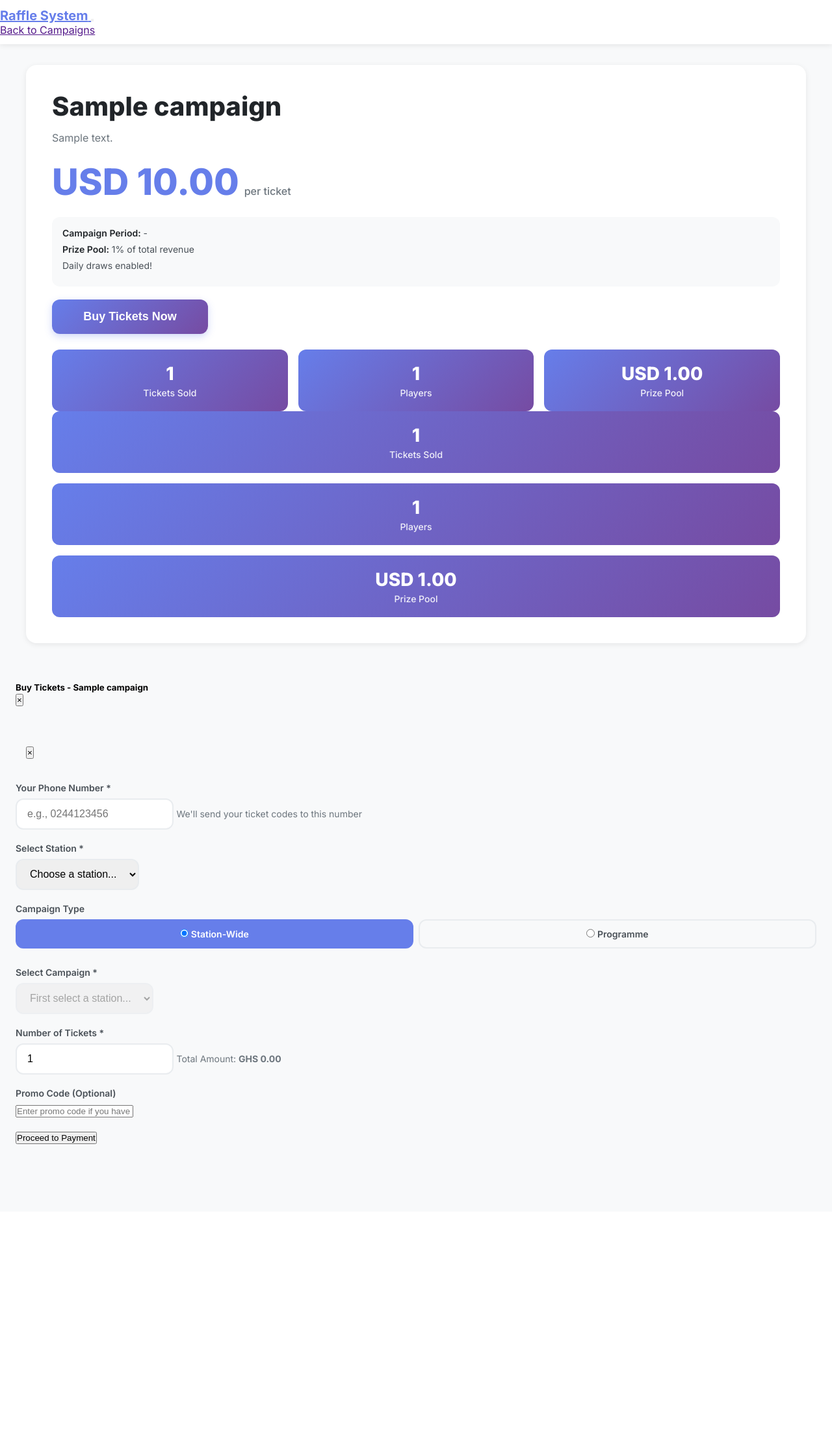
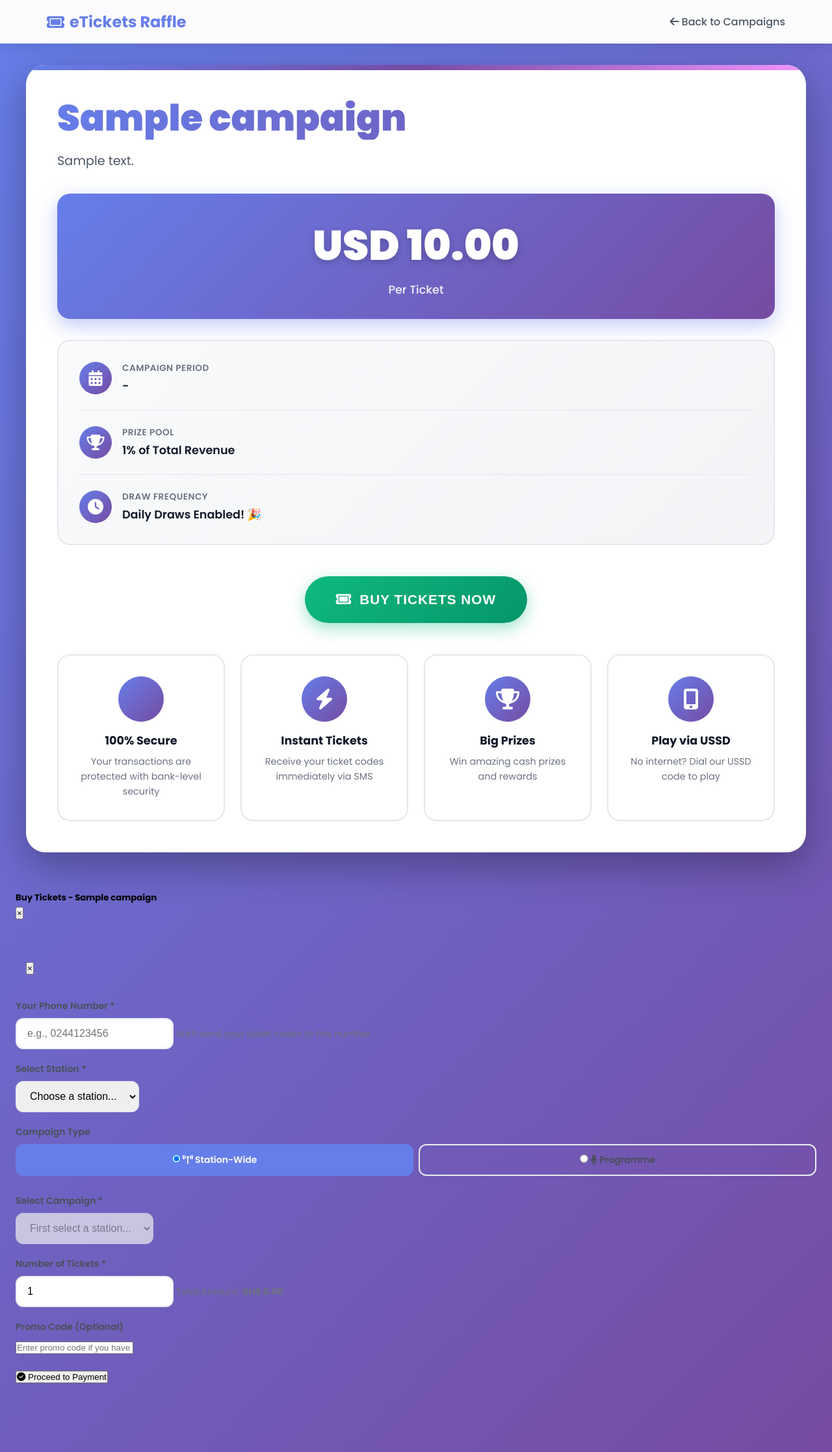
Before and after one commit to ekowmensah/raffle, a PHP site: template app/views/public/campaign.php in a window 1280 px wide. Shown: the whole page at 65% size. Before the commit the page ends 1761 px from the top, so only its background shows below. Run offline with PHP 8.4, Linux system fonts and the light colour scheme; the template is opened without the code that fills it: most values are stand-ins (such as "Sample title", 1, 10 or a date in 2020); data that the repository does not hold is empty.

Commit message:
git push

```diff
--- a/app/models/DrawWinner.php
+++ b/app/models/DrawWinner.php
@@ -147,7 +147,7 @@
                             s.name as station_name,
                             pr.name as programme_name,
                             t.ticket_code,
-                            p.phone_number
+                            p.phone as phone_number
                          FROM {$this->table} dw
                          INNER JOIN draws d ON dw.draw_id = d.id
                          INNER JOIN raffle_campaigns c ON d.campaign_id = c.id
--- a/app/views/public/campaign.php
+++ b/app/views/public/campaign.php
@@ -3,11 +3,10 @@
 <head>
     <meta charset="utf-8">
     <meta name="viewport" content="width=device-width, initial-scale=1, maximum-scale=1, user-scalable=no">
-    <title><?= htmlspecialchars($campaign->name) ?> | Raffle System</title>
+    <title><?= htmlspecialchars($campaign->name) ?> | eTickets Raffle</title>
 
-    <link rel="stylesheet" href="https://fonts.googleapis.com/css2?family=Inter:wght@300;400;500;600;700;800&display=swap">
-    <link rel="stylesheet" href="<?= vendor('fontawesome-free/css/all.min.css') ?>">
-    <link rel="stylesheet" href="<?= vendor('adminlte/css/adminlte.min.css') ?>">
+    <link rel="stylesheet" href="https://fonts.googleapis.com/css2?family=Poppins:wght@300;400;500;600;700;800;900&display=swap">
+    <link rel="stylesheet" href="https://cdnjs.cloudflare.com/ajax/libs/font-awesome/6.5.0/css/all.min.css">
     <style>
         * {
             margin: 0;
@@ -16,17 +15,18 @@
         }
 
         body {
-            font-family: 'Inter', -apple-system, BlinkMacSystemFont, sans-serif;
-            background: #f8f9fa;
+            font-family: 'Poppins', sans-serif;
+            background: linear-gradient(135deg, #667eea 0%, #764ba2 100%);
             min-height: 100vh;
             padding-bottom: 80px;
         }
 
-        /* Mobile-first navbar */
+        /* Navbar */
         .navbar-custom {
-            background: white;
-            box-shadow: 0 2px 8px rgba(0,0,0,0.08);
-            padding: 12px 0;
+            background: rgba(255,255,255,0.98);
+            backdrop-filter: blur(20px);
+            box-shadow: 0 4px 20px rgba(0,0,0,0.1);
+            padding: 1rem 0;
             position: fixed;
             top: 0;
             left: 0;
@@ -34,164 +34,279 @@
             z-index: 1000;
         }
 
+        .navbar-custom .container {
+            max-width: 1200px;
+            margin: 0 auto;
+            padding: 0 2rem;
+            display: flex;
+            justify-content: space-between;
+            align-items: center;
+        }
+
         .navbar-brand {
             font-weight: 700;
-            font-size: 1.25rem;
-            color: #667eea !important;
+            font-size: 1.5rem;
+            color: #667eea;
+            text-decoration: none;
+            display: flex;
+            align-items: center;
+            gap: 0.5rem;
+        }
+
+        .back-link {
+            color: #4b5563;
+            text-decoration: none;
+            font-weight: 500;
+            transition: color 0.3s;
+        }
+
+        .back-link:hover {
+            color: #667eea;
         }
 
         /* Campaign hero section */
         .campaign-hero {
             background: white;
-            border-radius: 0;
-            margin-top: 60px;
-            padding: 24px 16px;
-            box-shadow: 0 2px 8px rgba(0,0,0,0.08);
+            border-radius: 30px;
+            margin: 100px auto 40px;
+            max-width: 1200px;
+            padding: 3rem;
+            box-shadow: 0 20px 60px rgba(0,0,0,0.3);
+            position: relative;
+            overflow: hidden;
         }
 
-        @media (min-width: 768px) {
-            .campaign-hero {
-                border-radius: 16px;
-                margin: 80px 16px 20px;
-                padding: 40px;
-            }
+        .campaign-hero::before {
+            content: '';
+            position: absolute;
+            top: 0;
+            left: 0;
+            right: 0;
+            height: 8px;
+            background: linear-gradient(90deg, #667eea, #764ba2, #f093fb);
         }
 
-        @media (min-width: 992px) {
+        @media (max-width: 768px) {
             .campaign-hero {
-                margin: 100px auto 40px;
-                max-width: 1200px;
+                margin: 80px 1rem 2rem;
+                padding: 2rem 1.5rem;
+                border-radius: 20px;
             }
         }
 
         h1 {
-            font-size: 1.75rem;
-            font-weight: 800;
-            color: #212529;
-            margin-bottom: 12px;
+            font-size: 2.5rem;
+            font-weight: 900;
+            background: linear-gradient(135deg, #667eea, #764ba2);
+            -webkit-background-clip: text;
+            -webkit-text-fill-color: transparent;
+            margin-bottom: 1rem;
             line-height: 1.2;
         }
 
         @media (min-width: 768px) {
             h1 {
+                font-size: 3.5rem;
+            }
+        }
+
+        @media (max-width: 768px) {
+            h1 {
+                font-size: 2rem;
+            }
+        }
+
+        .lead {
+            font-size: 1.2rem;
+            color: #4b5563;
+            line-height: 1.8;
+            margin-bottom: 2rem;
+        }
+
+        @media (max-width: 768px) {
+            .lead {
+                font-size: 1rem;
+            }
+        }
+
+        /* Price tag */
+        .price-section {
+            background: linear-gradient(135deg, #667eea, #764ba2);
+            border-radius: 20px;
+            padding: 2rem;
+            margin: 2rem 0;
+            text-align: center;
+            box-shadow: 0 10px 30px rgba(102, 126, 234, 0.4);
+        }
+
+        .price-tag {
+            font-size: 4rem;
+            font-weight: 900;
+            color: white;
+            display: block;
+            text-shadow: 0 4px 12px rgba(0,0,0,0.2);
+        }
+
+        .price-label {
+            font-size: 1.1rem;
+            color: rgba(255,255,255,0.9);
+            font-weight: 500;
+            margin-top: 0.5rem;
+        }
+
+        @media (max-width: 768px) {
+            .price-tag {
                 font-size: 2.5rem;
             }
         }
 
-        .lead {
-            font-size: 1rem;
-            color: #6c757d;
-            line-height: 1.6;
-            margin-bottom: 20px;
+        /* Info section */
+        .campaign-info {
+            background: linear-gradient(135deg, #f9fafb, #f3f4f6);
+            border-radius: 20px;
+            padding: 2rem;
+            margin: 2rem 0;
+            border: 2px solid #e5e7eb;
         }
 
-        /* Price tag */
-        .price-tag {
-            font-size: 2.5rem;
-            font-weight: 800;
-            color: #667eea;
-            margin: 20px 0;
+        .info-item {
             display: flex;
-            align-items: baseline;
-            gap: 8px;
+            align-items: center;
+            gap: 1rem;
+            margin-bottom: 1.5rem;
+            padding-bottom: 1.5rem;
+            border-bottom: 1px solid #e5e7eb;
         }
 
-        @media (min-width: 768px) {
-            .price-tag {
-                font-size: 3.5rem;
-            }
+        .info-item:last-child {
+            margin-bottom: 0;
+            padding-bottom: 0;
+            border-bottom: none;
         }
 
-        .price-tag small {
-            font-size: 1rem;
-            color: #6c757d;
-            font-weight: 500;
+        .info-icon {
+            width: 50px;
+            height: 50px;
+            border-radius: 50%;
+            background: linear-gradient(135deg, #667eea, #764ba2);
+            display: flex;
+            align-items: center;
+            justify-content: center;
+            color: white;
+            font-size: 1.5rem;
+            flex-shrink: 0;
         }
 
-        /* Info section */
-        .campaign-info {
-            background: #f8f9fa;
-            border-radius: 12px;
-            padding: 16px;
-            margin: 20px 0;
+        .info-content {
+            flex: 1;
         }
 
-        .campaign-info p {
-            margin-bottom: 8px;
-            font-size: 0.875rem;
-            color: #495057;
+        .info-label {
+            font-size: 0.85rem;
+            color: #6b7280;
+            text-transform: uppercase;
+            letter-spacing: 0.5px;
+            font-weight: 600;
+            margin-bottom: 0.25rem;
         }
 
-        .campaign-info strong {
-            color: #212529;
+        .info-value {
+            font-size: 1.1rem;
+            color: #111827;
             font-weight: 600;
         }
 
         /* Buy button */
         .btn-buy {
-            background: linear-gradient(135deg, #667eea 0%, #764ba2 100%);
+            background: linear-gradient(135deg, #10b981, #059669);
             border: none;
             color: white;
-            padding: 16px 32px;
-            font-size: 1.125rem;
-            border-radius: 12px;
+            padding: 1.5rem 3rem;
+            font-size: 1.3rem;
+            border-radius: 50px;
             font-weight: 700;
             width: 100%;
             cursor: pointer;
-            transition: all 0.2s ease;
-            box-shadow: 0 4px 12px rgba(102, 126, 234, 0.3);
+            transition: all 0.3s ease;
+            box-shadow: 0 8px 25px rgba(16, 185, 129, 0.4);
+            display: inline-flex;
+            align-items: center;
+            justify-content: center;
+            gap: 0.75rem;
+            text-transform: uppercase;
+            letter-spacing: 1px;
+        }
+
+        .btn-buy:hover {
+            transform: translateY(-3px);
+            box-shadow: 0 12px 35px rgba(16, 185, 129, 0.6);
         }
 
         .btn-buy:active {
-            transform: scale(0.98);
+            transform: translateY(-1px);
         }
 
         @media (min-width: 768px) {
             .btn-buy {
                 width: auto;
-                min-width: 240px;
+                min-width: 320px;
             }
         }
 
-        /* Stat cards */
-        .stats-grid {
-            display: grid;
-            grid-template-columns: 1fr;
-            gap: 12px;
-            margin-top: 24px;
-        }
-
-        @media (min-width: 768px) {
-            .stats-grid {
-                grid-template-columns: repeat(3, 1fr);
-                gap: 16px;
+        @media (max-width: 768px) {
+            .btn-buy {
+                font-size: 1.1rem;
+                padding: 1.2rem 2rem;
             }
         }
 
-        .stat-card {
-            background: linear-gradient(135deg, #667eea 0%, #764ba2 100%);
-            color: white;
-            border-radius: 12px;
-            padding: 20px;
-            text-align: center;
+        /* Features section */
+        .features-grid {
+            display: grid;
+            grid-template-columns: repeat(auto-fit, minmax(250px, 1fr));
+            gap: 1.5rem;
+            margin-top: 3rem;
         }
 
-        .stat-card i {
-            font-size: 2rem;
-            margin-bottom: 12px;
-            opacity: 0.9;
+        .feature-card {
+            background: white;
+            border: 2px solid #e5e7eb;
+            border-radius: 20px;
+            padding: 2rem;
+            text-align: center;
+            transition: all 0.3s;
         }
 
-        .stat-number {
-            font-size: 1.75rem;
-            font-weight: 800;
-            margin-bottom: 4px;
+        .feature-card:hover {
+            border-color: #667eea;
+            transform: translateY(-5px);
+            box-shadow: 0 10px 30px rgba(102, 126, 234, 0.2);
         }
 
-        .stat-label {
-            font-size: 0.875rem;
-            opacity: 0.9;
-            font-weight: 500;
+        .feature-icon {
+            width: 70px;
+            height: 70px;
+            border-radius: 50%;
+            background: linear-gradient(135deg, #667eea, #764ba2);
+            display: flex;
+            align-items: center;
+            justify-content: center;
+            margin: 0 auto 1rem;
+            font-size: 2rem;
+            color: white;
+        }
+
+        .feature-title {
+            font-size: 1.1rem;
+            font-weight: 700;
+            color: #111827;
+            margin-bottom: 0.5rem;
+        }
+
+        .feature-desc {
+            font-size: 0.9rem;
+            color: #6b7280;
+            line-height: 1.6;
         }
 
         /* Modal improvements */
@@ -278,92 +393,100 @@
 <body>
 
 <!-- Navbar -->
-<nav class="navbar navbar-expand-lg navbar-light navbar-custom fixed-top">
+<nav class="navbar-custom">
     <div class="container">
         <a class="navbar-brand" href="<?= url('public') ?>">
-            <i class="fas fa-trophy text-warning"></i>
-            <strong>Raffle System</strong>
+            <i class="fas fa-ticket"></i>
+            <strong>eTickets Raffle</strong>
         </a>
-        <button class="navbar-toggler" type="button" data-toggle="collapse" data-target="#navbarNav">
-            <span class="navbar-toggler-icon"></span>
-        </button>
-        <div class="collapse navbar-collapse" id="navbarNav">
-            <ul class="navbar-nav ml-auto">
-                <li class="nav-item">
-                    <a class="nav-link" href="<?= url('public') ?>">
+        <a href="<?= url('public') ?>" class="back-link">
             <i class="fas fa-arrow-left"></i> Back to Campaigns
         </a>
-                </li>
-            </ul>
-        </div>
     </div>
 </nav>
 
 <div class="container">
     <div class="campaign-hero">
-        <div class="row">
-            <div class="col-md-8">
         <h1><?= htmlspecialchars($campaign->name) ?></h1>
-                <p class="lead"><?= nl2br(htmlspecialchars($campaign->description ?? '')) ?></p>
+        <p class="lead"><?= nl2br(htmlspecialchars($campaign->description ?? 'Join this exciting raffle campaign and stand a chance to win amazing prizes!')) ?></p>
 
-                <div class="price-tag">
-                    <?= $campaign->currency ?> <?= number_format($campaign->ticket_price, 2) ?>
-                    <small>per ticket</small>
+        <div class="price-section">
+            <div class="price-tag"><?= $campaign->currency ?> <?= number_format($campaign->ticket_price, 2) ?></div>
+            <div class="price-label">Per Ticket</div>
         </div>
 
         <div class="campaign-info">
-                    <p><strong>Campaign Period:</strong> <?= formatDate($campaign->start_date, 'M d, Y') ?> - <?= formatDate($campaign->end_date, 'M d, Y') ?></p>
-                    <p><strong>Prize Pool:</strong> <?= $campaign->prize_pool_percent ?>% of total revenue</p>
+            <div class="info-item">
+                <div class="info-icon">
+                    <i class="fas fa-calendar-alt"></i>
+                </div>
+                <div class="info-content">
+                    <div class="info-label">Campaign Period</div>
+                    <div class="info-value"><?= formatDate($campaign->start_date, 'M d, Y') ?> - <?= formatDate($campaign->end_date, 'M d, Y') ?></div>
+                </div>
+            </div>
+
+            <div class="info-item">
+                <div class="info-icon">
+                    <i class="fas fa-trophy"></i>
+                </div>
+                <div class="info-content">
+                    <div class="info-label">Prize Pool</div>
+                    <div class="info-value"><?= $campaign->prize_pool_percent ?>% of Total Revenue</div>
+                </div>
+            </div>
+
             <?php if ($campaign->daily_draw_enabled): ?>
-                        <p><i class="fas fa-check-circle text-success"></i> Daily draws enabled!</p>
+            <div class="info-item">
+                <div class="info-icon">
+                    <i class="fas fa-clock"></i>
+                </div>
+                <div class="info-content">
+                    <div class="info-label">Draw Frequency</div>
+                    <div class="info-value">Daily Draws Enabled! 🎉</div>
+                </div>
+            </div>
             <?php endif; ?>
         </div>
 
+        <div style="text-align: center; margin: 3rem 0;">
             <button class="btn btn-buy" onclick="showPaymentOptions()">
-                    <i class="fas fa-shopping-cart"></i> Buy Tickets Now
+                <i class="fas fa-ticket"></i> Buy Tickets Now
             </button>
-
-                <!-- Stats Grid - Mobile -->
-                <div class="stats-grid d-md-none">
-                    <div class="stat-card">
-                        <i class="fas fa-ticket-alt"></i>
-                        <div class="stat-number"><?= number_format($stats->total_tickets ?? 0) ?></div>
-                        <div class="stat-label">Tickets Sold</div>
         </div>
 
-                    <div class="stat-card">
-                        <i class="fas fa-users"></i>
-                        <div class="stat-number"><?= number_format($stats->total_players ?? 0) ?></div>
-                        <div class="stat-label">Players</div>
+        <!-- Features Grid -->
+        <div class="features-grid">
+            <div class="feature-card">
+                <div class="feature-icon">
+                    <i class="fas fa-shield-check"></i>
+                </div>
+                <div class="feature-title">100% Secure</div>
+                <div class="feature-desc">Your transactions are protected with bank-level security</div>
             </div>
 
-                    <div class="stat-card">
-                        <i class="fas fa-trophy"></i>
-                        <div class="stat-number"><?= $campaign->currency ?> <?= number_format($stats->total_prize_pool ?? 0, 2) ?></div>
-                        <div class="stat-label">Prize Pool</div>
+            <div class="feature-card">
+                <div class="feature-icon">
+                    <i class="fas fa-bolt"></i>
                 </div>
-                </div>
+                <div class="feature-title">Instant Tickets</div>
+                <div class="feature-desc">Receive your ticket codes immediately via SMS</div>
             </div>
 
-            <!-- Stats Grid - Desktop -->
-            <div class="col-md-4 d-none d-md-block">
-                <div class="stat-card">
-                    <i class="fas fa-ticket-alt"></i>
-                    <div class="stat-number"><?= number_format($stats->total_tickets ?? 0) ?></div>
-                    <div class="stat-label">Tickets Sold</div>
+            <div class="feature-card">
+                <div class="feature-icon">
+                    <i class="fas fa-trophy"></i>
+                </div>
+                <div class="feature-title">Big Prizes</div>
+                <div class="feature-desc">Win amazing cash prizes and rewards</div>
             </div>
 
-                <div class="stat-card" style="margin-top: 16px;">
-                    <i class="fas fa-users"></i>
-                    <div class="stat-number"><?= number_format($stats->total_players ?? 0) ?></div>
-                    <div class="stat-label">Players</div>
+            <div class="feature-card">
+                <div class="feature-icon">
+                    <i class="fas fa-mobile-alt"></i>
                 </div>
-
-                <div class="stat-card" style="margin-top: 16px;">
-                    <i class="fas fa-trophy"></i>
-                    <div class="stat-number"><?= $campaign->currency ?> <?= number_format($stats->total_prize_pool ?? 0, 2) ?></div>
-                    <div class="stat-label">Prize Pool</div>
-                </div>
+                <div class="feature-title">Play via USSD</div>
+                <div class="feature-desc">No internet? Dial our USSD code to play</div>
             </div>
         </div>
     </div>
```
Lines whose indentation alone changed are shown as unchanged.
